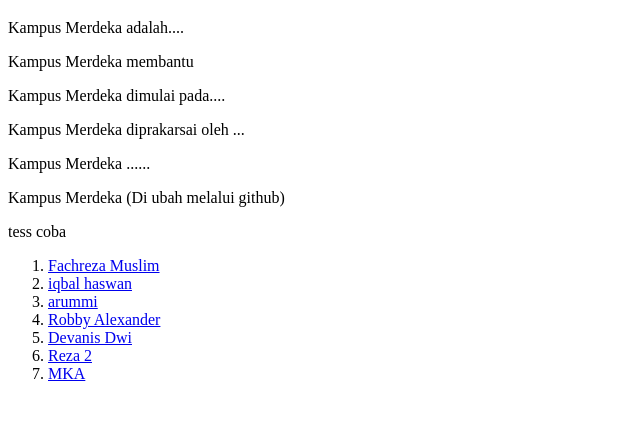
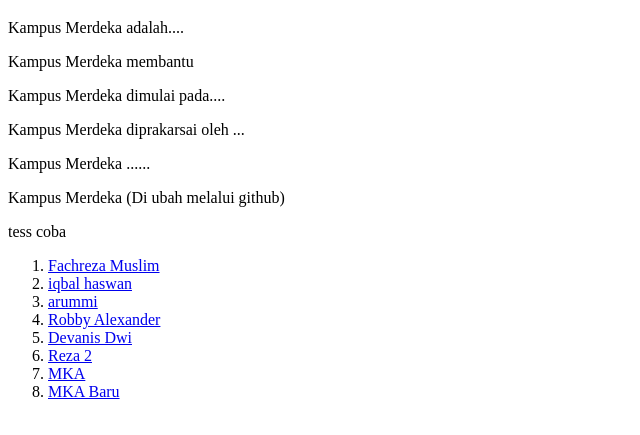
Before and after one commit to mkamentoring/belajar-git, a plain HTML site: page index.html in a window 1280 px wide. Shown: the part 61-496 px from the top of the page, without its empty margins (0-640 px from the left). Drawn offline with Linux system fonts and the light colour scheme.

Commit message:
add MKA Baru link

```diff
--- a/index.html
+++ b/index.html
@@ -39,6 +39,9 @@
       <li>
         <a href="./reza/index.html">MKA</a>
       </li>
+      <li>
+        <a href="./reza/index.html">MKA Baru</a>
+      </li>
     </ol>
   </body>
 </html>
```
